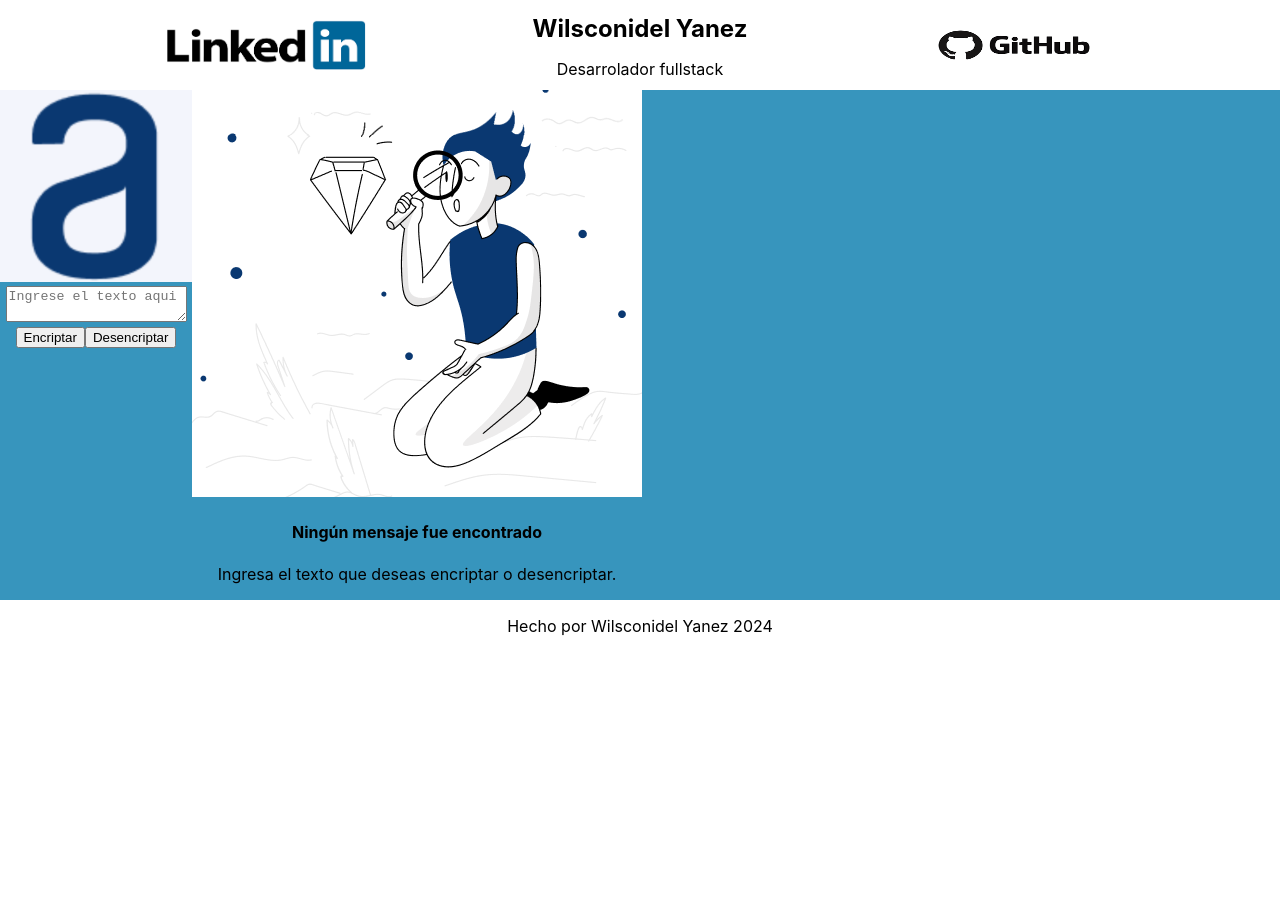
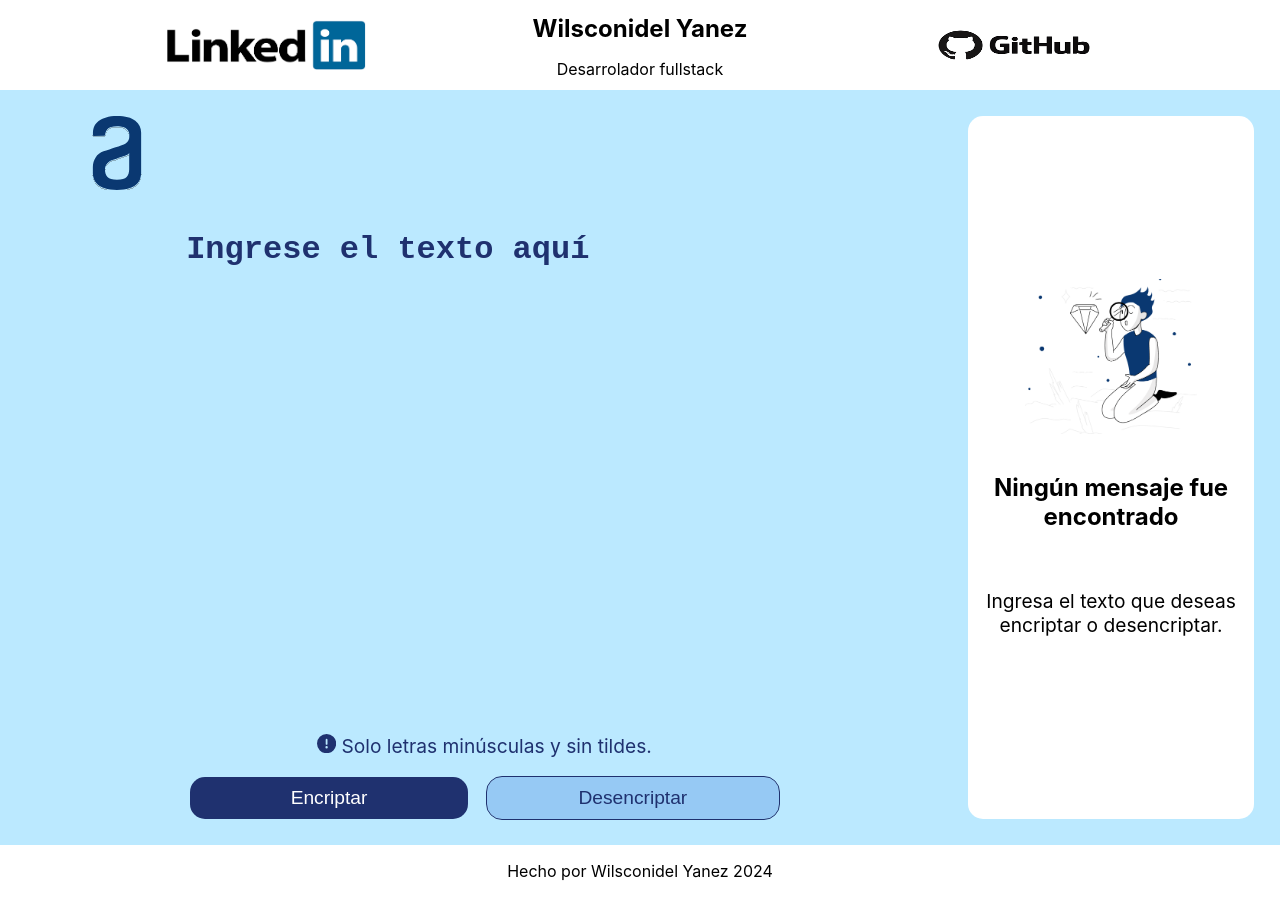
Before and after one commit to WiusGH/AluraChallenge, a React (Create React App) app: page / in a window 1280 px wide. Before the commit the page ends 800 px from the top, so only its background shows below. Built offline with nearby package versions, Linux system fonts and the light colour scheme.

Commit message:
Estilizar elementor y agregar funcionalidades para encriptar, desencriptar y copiar

```diff
--- a/package.json
+++ b/package.json
@@ -12,6 +12,7 @@
     "@types/react-dom": "^18.3.0",
     "react": "^18.3.1",
     "react-dom": "^18.3.1",
+    "react-icons": "^5.3.0",
     "react-router-dom": "^6.26.0",
     "react-scripts": "5.0.1",
     "typescript": "^4.9.5",
--- a/src/colors.css
+++ b/src/colors.css
@@ -1,6 +1,6 @@
 :root {
-  --primary-color: #3A1078;
-  --secondary-color: #4E31AA;
-  --tertiary-color: #3795BD;
-  --quaternary-color: #F7F7F8;
+  --primary-color: #BBE9FF;
+  --secondary-color: #96C9F4;
+  --tertiary-color: #478CCF;
+  --quaternary-color: #1F316F;
 }
--- a/src/components/containers/MainContainer.module.css
+++ b/src/components/containers/MainContainer.module.css
@@ -2,5 +2,120 @@
 
 .mainContainer {
   display: flex;
-  background-color: var(--tertiary-color);
+  justify-content: space-between;
+  background-color: var(--primary-color);
+  gap: 2%;
+  padding: 2%;
 }
+
+.leftContainer {
+  width: 80%;
+}
+
+.aluraLogo {
+  margin: 0 80% 4% 0;
+  width: 50px;
+  &:hover {
+    rotate: 360deg;
+    transition: 1s;
+  }
+}
+
+.textArea {
+  border: none;
+  background-color: transparent;
+  font-size: 2rem;
+  margin: 0;
+  min-height: 60vh;
+  resize: none;
+  padding: 0;
+  width: 65%;
+  &::placeholder {
+    color: var(--quaternary-color);
+    opacity: 1;
+    font-size: 2rem;
+    font-weight: bold;
+  }
+  &:focus {
+    outline: none;
+    &::placeholder {
+      opacity: 0.5;
+    }
+  }
+}
+
+.alert {
+  color: var(--quaternary-color);
+  font-size: 1.2rem;
+}
+
+.encrypt {
+  background-color: var(--quaternary-color);
+  border: none;
+  border-radius: 15px;
+  color: white;
+  font-size: 1.2rem;
+  margin-right: 2%;
+  padding: 10px 11%;
+  &:hover {
+    cursor: pointer;
+    opacity: 0.7;
+  }
+  &:active {
+    scale: 0.9;
+  }
+}
+
+.decrypt {
+  background-color: var(--secondary-color);
+  border: none;
+  border-radius: 15px;
+  color: var(--quaternary-color);
+  font-size: 1.2rem;
+  outline: 1px solid var(--quaternary-color);
+  padding: 10px 10%;
+  &:hover {
+    cursor: pointer;
+    opacity: 0.7;
+  }
+  &:active {
+    scale: 0.9;
+  }
+}
+
+.rightContainer {
+  display: flex;
+  flex-direction: column;
+  align-items: center;
+  justify-content: center;
+  gap: 1%;
+  background-color: white;
+  border-radius: 15px;
+  width: 25%;
+  h4 {
+    font-size: 1.5rem;
+  }
+  p {
+    font-size: 1.2rem;
+  }
+}
+
+.magnifglass {
+  width: 60%;
+}
+
+
+
+
+.invalidInputNotification {
+  position: fixed;
+  top: 0;
+  left: 0;
+  background-color: #fdd;
+  color: #d00;
+  padding: 8px;
+  border: 1px solid #d00;
+  font-size: 1rem;
+  margin-top: 8px;
+  width: 100%
+}
--- a/src/components/containers/MainContainer.tsx
+++ b/src/components/containers/MainContainer.tsx
@@ -1,40 +1,119 @@
-import { useState } from 'react'
-import aluraLogo from '../../assets/images/aluralogo.png'
-import style from './MainContainer.module.css'
-import magnifglass from '../../assets/images/magnifglass.png'
+import { useState } from "react";
+import aluraLogo from "../../assets/images/alura.svg";
+import style from "./MainContainer.module.css";
+import magnifglass from "../../assets/images/magnifglass.png";
+import { FaCircleExclamation } from "react-icons/fa6";
 
 const MainContainer = () => {
-  const [text, setText] = useState('')
+  const [text, setText] = useState("");
+  const [result, setResult] = useState("");
+  const [invalidInput, setInvalidInput] = useState(false);
+
+  const invalidCharRegex = /[^a-zA-Z\s]/;
+
+  const handleChange = (event: React.ChangeEvent<HTMLTextAreaElement>) => {
+    let input = event.target.value;
+    if (invalidCharRegex.test(input)) {
+      setInvalidInput(true);
+    } else {
+      setInvalidInput(false);
+      setText(event.target.value.toLowerCase().replace(/[^a-z\s]/g, ""));
+      console.log(text);
+    }
+  };
+
+  const encrypt = (text: string) => {
+    const encrypted = text
+      .replace(/e/g, "enter")
+      .replace(/i/g, "imes")
+      .replace(/a/g, "ai")
+      .replace(/o/g, "ober")
+      .replace(/u/g, "ufat");
+    setResult(encrypted);
+  };
+
+  const decrypt = (text: string) => {
+    const decrypted = text
+      .replace(/enter/g, "e")
+      .replace(/imes/g, "i")
+      .replace(/ai/g, "a")
+      .replace(/ober/g, "o")
+      .replace(/ufat/g, "u");
+    setResult(decrypted);
+  };
+
+  const copy = async (text: string) => {
+    try {
+      await navigator.clipboard.writeText(text);
+      console.log("Text copied to clipboard");
+    } catch (err) {
+      console.error("Failed to copy text: ", err);
+    }
+  };
 
   return (
     <div className={style.mainContainer}>
       <div className={style.leftContainer}>
-        <img src={aluraLogo} alt='Alura logo'></img>
-        <div className={style.textArea}>
-          <textarea placeholder='Ingrese el texto aqui'></textarea>
+        <img className={style.aluraLogo} src={aluraLogo} alt="Alura logo"></img>
+        <div>
+          {invalidInput && (
+            <div className={style.invalidInputNotification}>
+              <p>Por favor, ingrese solo letras minúsculas y sin tildes.</p>
             </div>
+          )}
+          <textarea
+            className={style.textArea}
+            placeholder="Ingrese el texto aquí"
+            value={text}
+            onChange={handleChange}
+          ></textarea>
+        </div>
+        <p className={style.alert}>
+          <FaCircleExclamation /> Solo letras minúsculas y sin tildes.
+        </p>
         <div className={style.buttons}>
-          <button type='button'>Encriptar</button>
-          <button type='button'>Desencriptar</button>
+          <button
+            className={style.encrypt}
+            type="button"
+            onClick={() => encrypt(text)}
+          >
+            Encriptar
+          </button>
+          <button
+            className={style.decrypt}
+            type="button"
+            onClick={() => decrypt(text)}
+          >
+            Desencriptar
+          </button>
         </div>
-
       </div>
       <div className={style.rightContainer}>
-          {text ? (
+        {result ? (
           <>
-            <textarea>{text}</textarea>
-            <button type='button'>Copiar</button>
+            <textarea>{result}</textarea>
+            <button
+              className={style.copy}
+              type="button"
+              onClick={() => copy(result)}
+            >
+              Copiar
+            </button>
           </>
         ) : (
           <>
-            <img src={magnifglass} alt='Person with magnifying glass'></img>
+            <img
+              className={style.magnifglass}
+              src={magnifglass}
+              alt="Person with magnifying glass"
+            ></img>
             <h4>Ningún mensaje fue encontrado</h4>
             <p>Ingresa el texto que deseas encriptar o desencriptar.</p>
           </>
         )}
       </div>
     </div>
-  )
-}
+  );
+};
 
-export default MainContainer
+export default MainContainer;
```
Also changed, not shown: src/components/CustomTextArea.tsx (added, +24 -0 lines), src/assets/images/alura.svg (added), 1 other file (tests, documents, lock files or other folders). Lines whose indentation alone changed are shown as unchanged.
